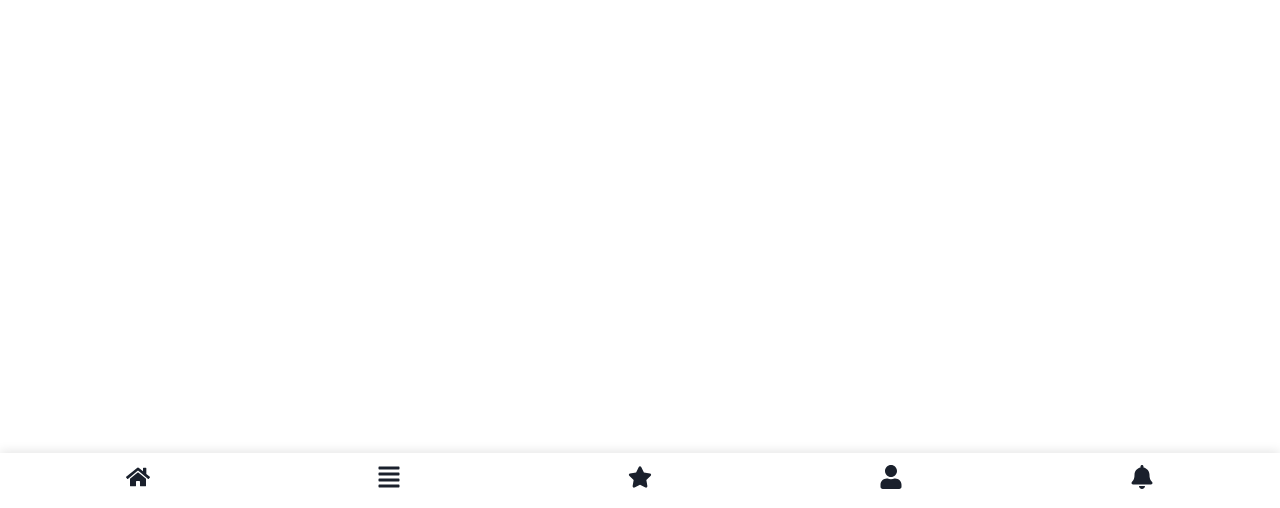
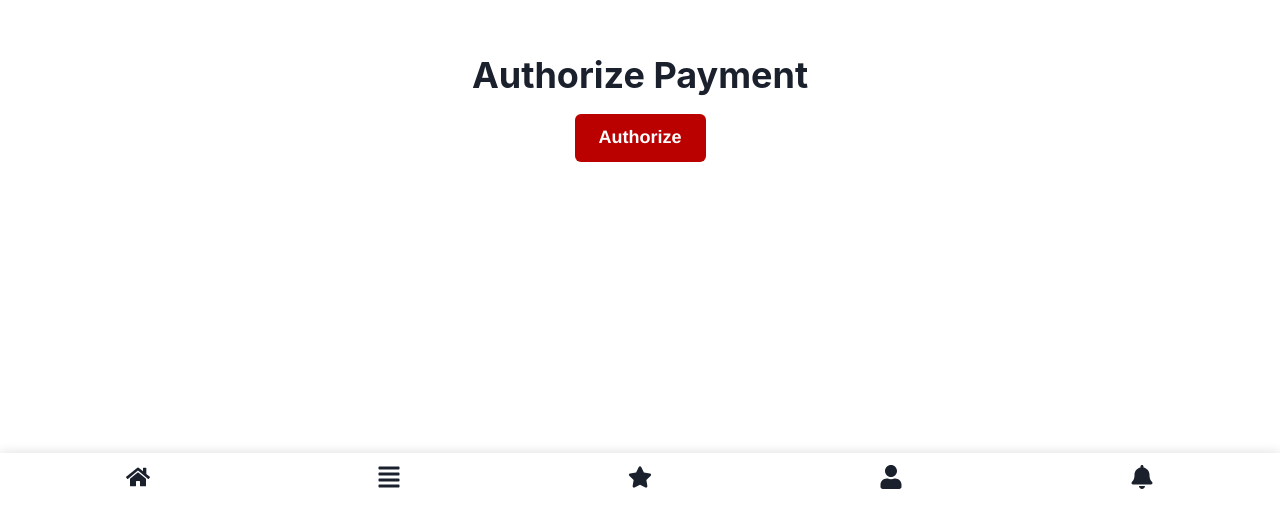
Before and after one commit to CMUSVCampuShare/frontend_js, a React (Create React App) app: page /payment in a window 1280 px wide. Before the commit this address had no page. Shown: the part 292-800 px from the top of the page. Built offline with nearby package versions, Linux system fonts and the light colour scheme.

Commit message:
new page for payment authorization

```diff
--- a/src/App.js
+++ b/src/App.js
@@ -12,6 +12,7 @@ import Register from "./js/register";
 import Post from "./js/post";
 import Join from "./js/join";
 import Popup from "./js/popup";
+import Payment from "./js/payment";
 import Recommendation from "./js/recommendation";
 import "./App.css";
 import NotificationList from "./js/notification";
@@ -54,11 +55,11 @@ function App() {
             <Route path="/join" element={<Join />} />
             <Route path="/notifications" element={<NotificationList />} />
             <Route path="/recommendation" element={<Recommendation />} />
+            <Route path="/payment" element={<Payment />} />
           </Routes>
         </div>
       </Router>
     </ChakraProvider>
-
   );
 }
 
--- /dev/null
+++ b/src/js/payment.js
@@ -0,0 +1,29 @@
+import React from "react";
+import { Link as RouterLink } from "react-router-dom";
+import { Box, Heading, Button } from "@chakra-ui/react";
+
+function Payment() {
+  const currentUrl = window.location.href;
+  console.log(currentUrl);
+
+  return (
+    <Box textAlign="center" py={10} px={6}>
+      <Heading as="h1" size="xl" fontWeight="bold" mb={4}>
+        Authorize Payment
+      </Heading>
+
+      <Button
+        as={RouterLink}
+        to="/post"
+        bg="#bb0000"
+        color="white"
+        size="lg"
+        _hover={{ bg: "#a00000" }}
+      >
+        Authorize
+      </Button>
+    </Box>
+  );
+}
+
+export default Payment;
```
